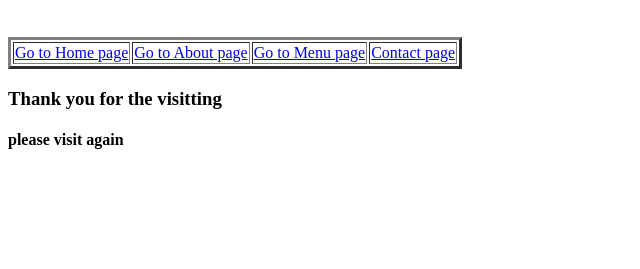
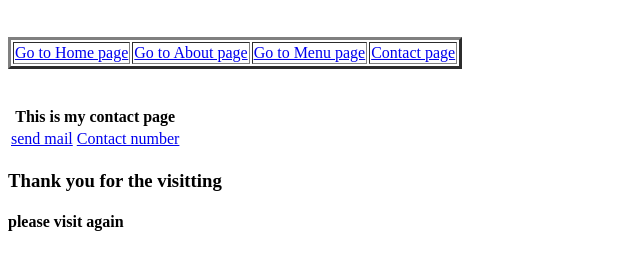
Before and after one commit to dhumalsanika34-afk/project, a plain HTML site: page pages/contact.html in a window 1280 px wide. Shown: the part 61-330 px from the top of the page, without its empty margins (0-640 px from the left). Drawn offline with Linux system fonts and the light colour scheme.

Commit message:
adding the contact info

```diff
--- a/pages/contact.html
+++ b/pages/contact.html
@@ -16,7 +16,16 @@
 
     </table>
 
-
+<table>
+      <th colspan="2">This is my contact page</th><br>
+    <tr><td>
+<a href="mailto:dhumalsanika34@gmail.com">send mail</a>
+</td>
+<br><td>
+<a href="tel:8010349834">Contact number</a>
+</td>
+  </tr>
+</table>
 
 
     <h3>Thank you for the visitting</h3>
```
